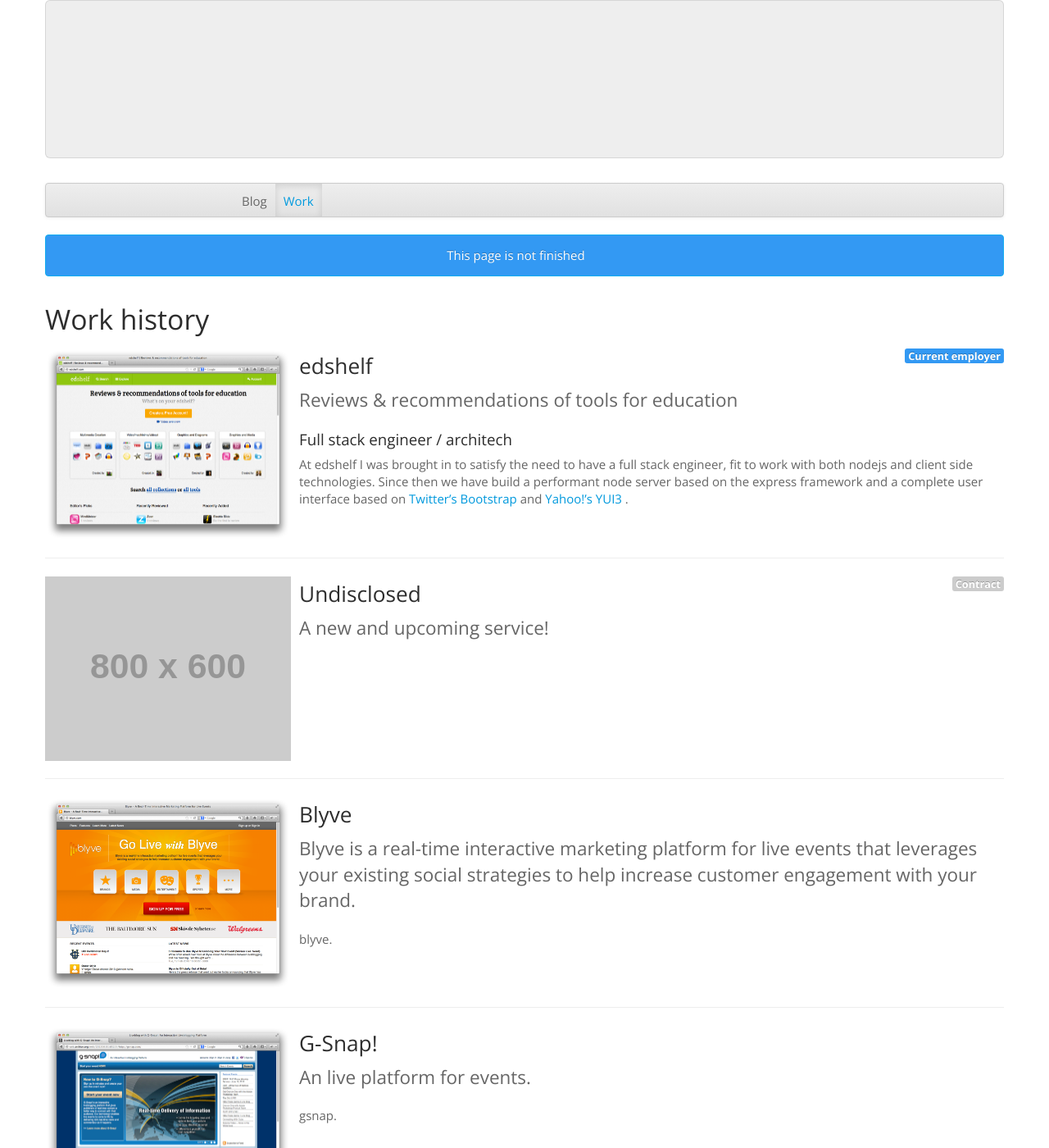
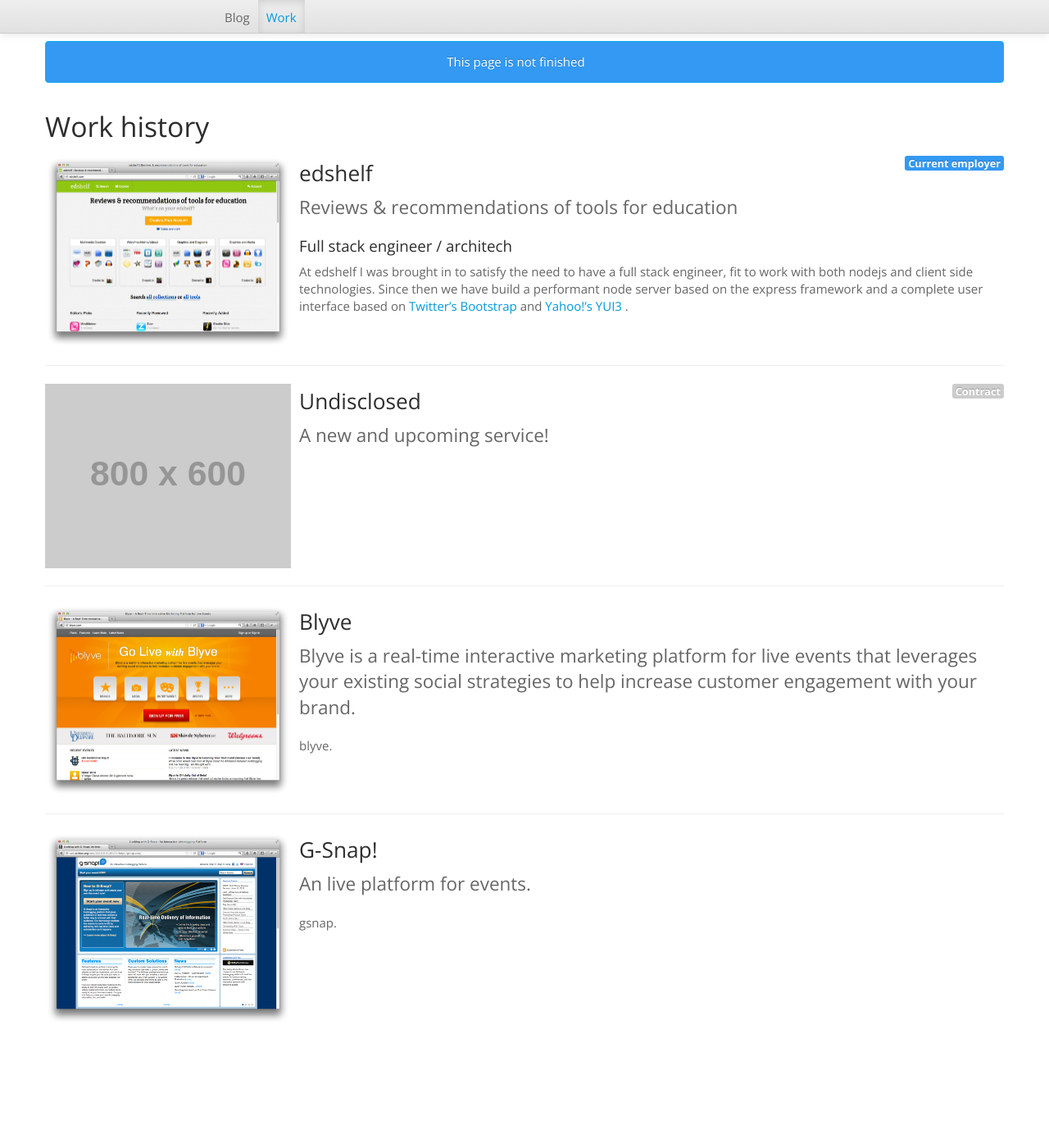
Before and after one commit to xonecas/xonecas.github.com, a Jekyll site: the page built from work.html, in a window 1280 px wide and 1400 px high. Shown: the whole window at 82% size. Built offline with Jekyll 4.4.1, drawn with Linux system fonts in a browser that asks for light colours.

Commit message:
for later

```diff
--- a/_layouts/default.html
+++ b/_layouts/default.html
@@ -9,20 +9,13 @@
         <link href="/css/styles.css" rel="stylesheet">
     </head>
     <body style="display: none;">
-        <div class="container">
-            <div class="hero-unit">
-                <h1>
-                    A place for code and tech.
-                </h1>
-            </div>
-
-            <div class="navbar">
+        <div class="navbar navbar-fixed-top">
             <div class="navbar-inner">
                 <div class="container">
-                        <span class="brand custom-font">Sean Caetano Martin</span>
+                    <a class="brand custom-font" href="/">Sean Caetano Martin</a>
                     <ul class="nav">
                         <li>
-                            <a href="/">Blog</a>
+                        <a href="/blog.html">Blog</a>
                         </li>
                         <li>
                         <a href="/work.html">Work</a>
@@ -32,6 +25,7 @@
             </div>
         </div>
 
+        <div class="container">
             {{ content }}
         </div>
 
--- a/css/styles.css
+++ b/css/styles.css
@@ -4,14 +4,12 @@
     font-family: 'Quantico', sans-serif;
     font-weight: 700;
 }
-.brand {
+.custom-font {
     visibility: hidden;
     font-family: 'Quantico', sans-serif;
     font-weight: 400;
 }
-/* bootstrap affix */
-.affix, .affix-bottom {
-    top: 0;
-    left: 0;
-    width: 100%;
+/* navbar padding */
+body {
+    padding-top: 50px;
 }
--- a/js/script.js
+++ b/js/script.js
@@ -13,7 +13,6 @@
             });
         }
     };
-
     (function () {
         var wf = document.createElement('script'),
             s;
@@ -23,18 +22,22 @@
         s = document.getElementsByTagName('script')[0];
         s.parentNode.insertBefore(wf, s);
     }());
-
     function setNavActive() {
         var items = $('.navbar .nav li'),
             page = location.pathname.match(/\/[a-zA-Z0-9\.\-]+$/);
-        page = page ? page[0] : page;
-        if (page === '/work.html') {
-            items.last().addClass('active');
-        } else {
-            items.first().addClass('active');
+        if (page) {
+            page = page[0];
+            if (page === '/work.html') {
+                items.last().addClass('active');
+            } else {
+                items.first().addClass('active');
+            }
         }
     }
-
+    $(function () {
+        $('body').show();
+        setNavActive();
+    });
     /* save for later
     function loadStyle(url, fn) {
         var style = document.createElement('style'),
@@ -51,12 +54,4 @@
         $('head').prepend(style);
     }
     */
-
-    $(function () {
-        var body = $('body'),
-            nav = $('.navbar');
-        body.show();
-        nav.affix({offset: 221});
-        setNavActive();
-    });
 }());
```
Lines whose indentation alone changed are shown as unchanged.
